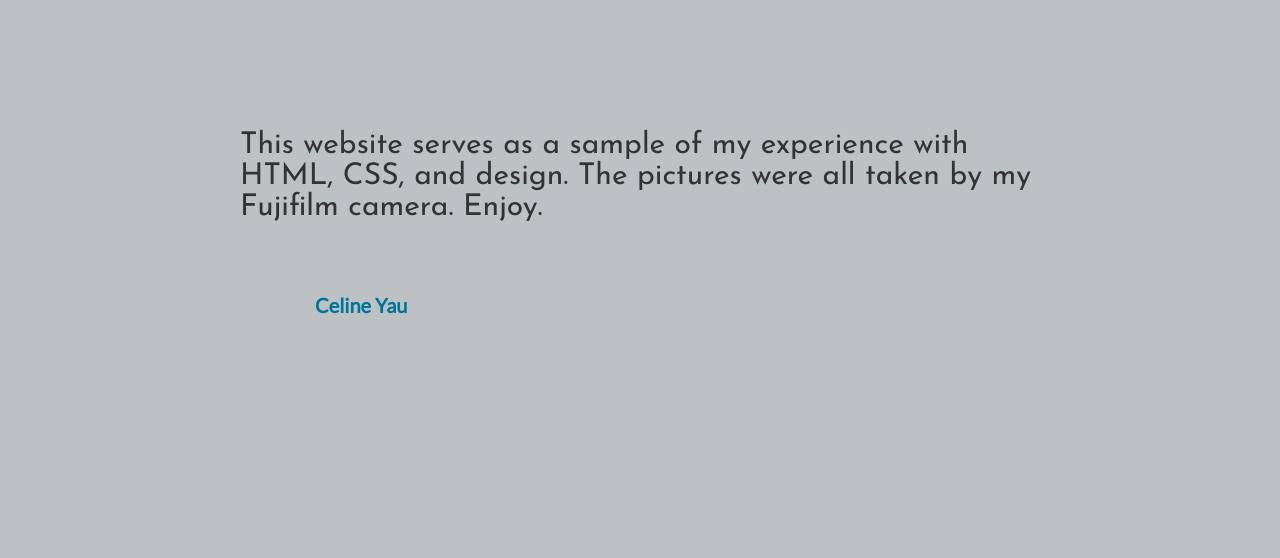
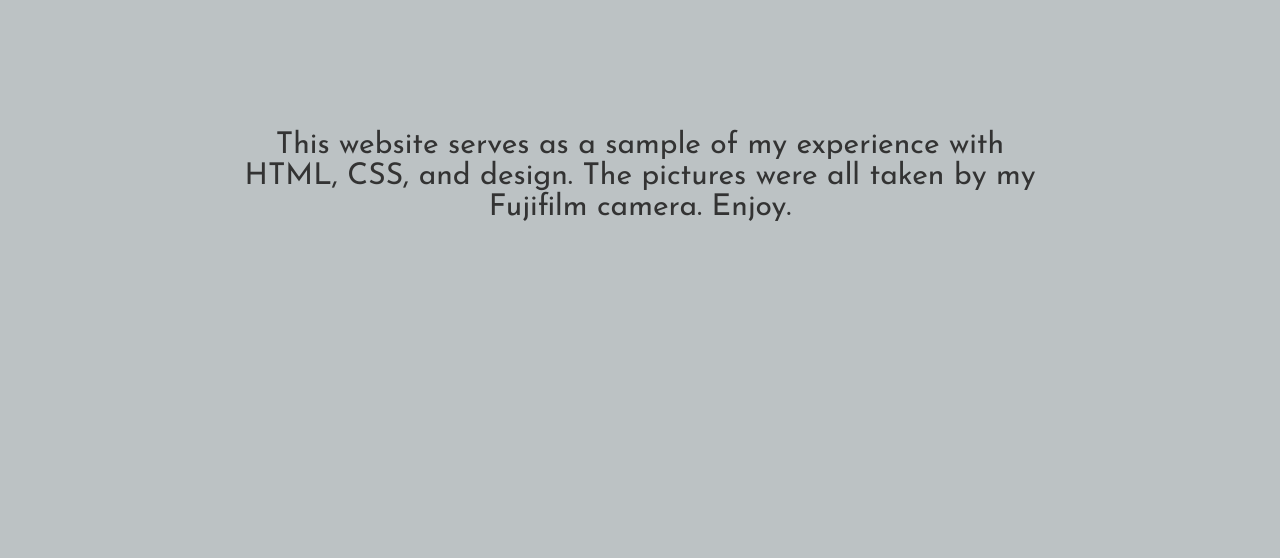
Before and after one commit to celine-y/celine-y.github.io, a plain HTML site: page index.html in a window 1280 px wide. Shown: the part 1180-1738 px from the top of the page. Drawn offline with Linux system fonts and the light colour scheme.

Commit message:
Text Fix #1
Fixing the alignment of quote on slide 2

```diff
--- a/css/style.css
+++ b/css/style.css
@@ -163,7 +163,6 @@
     font-family: "Josefin Sans", serif;
     font-weight: normal;
     font-size: 30px;
-    text-align: left;
     margin: 50px auto;
 }
 .author_name_dark {
--- a/index.html
+++ b/index.html
@@ -88,7 +88,6 @@
                 <h3 class="quotes">This website serves as a sample of my experience
 				with HTML, CSS, and design. The pictures were all taken by my
 				Fujifilm camera. Enjoy.</h3>
-				<h4 class="author_name_dark">Celine Yau</h4>
             </div>
         </div>
     </div>
```
